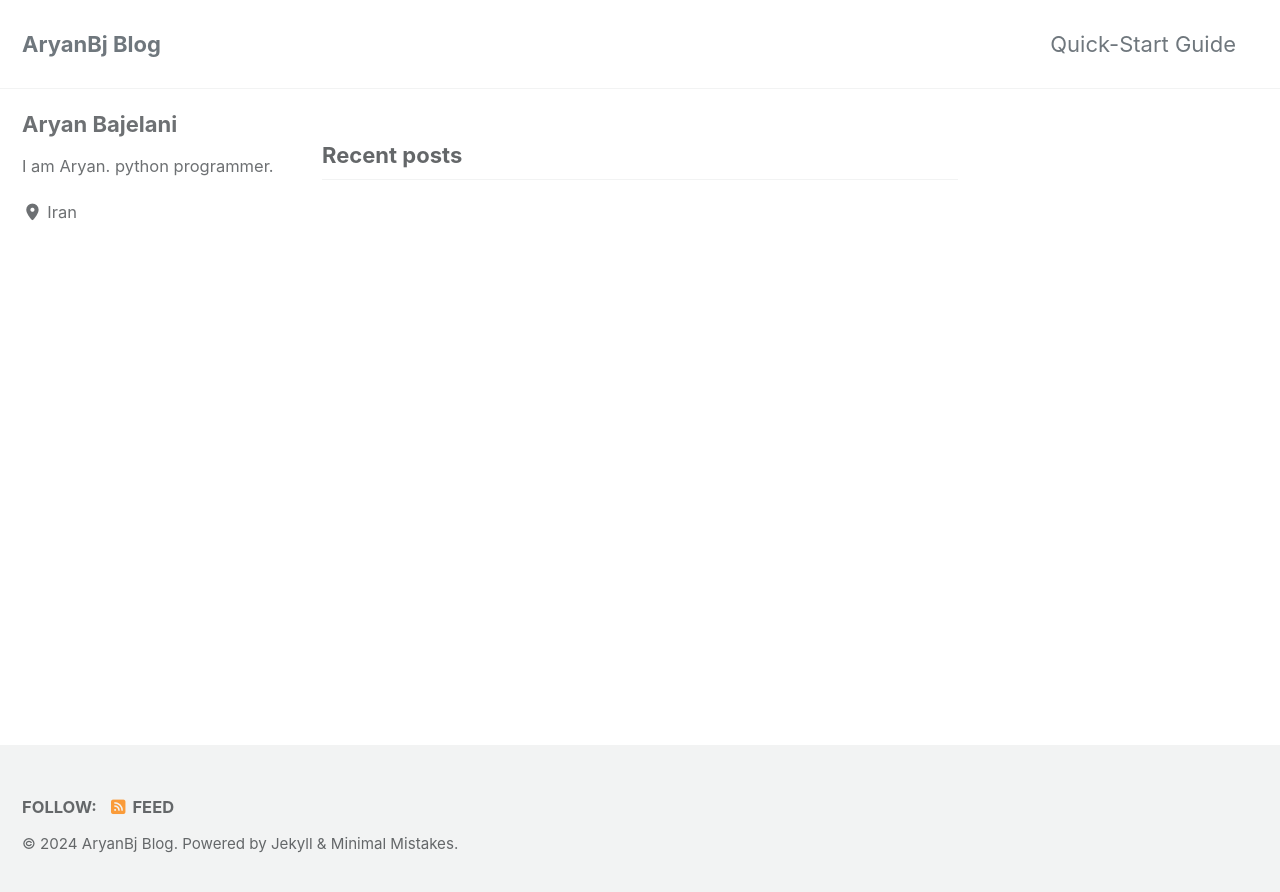
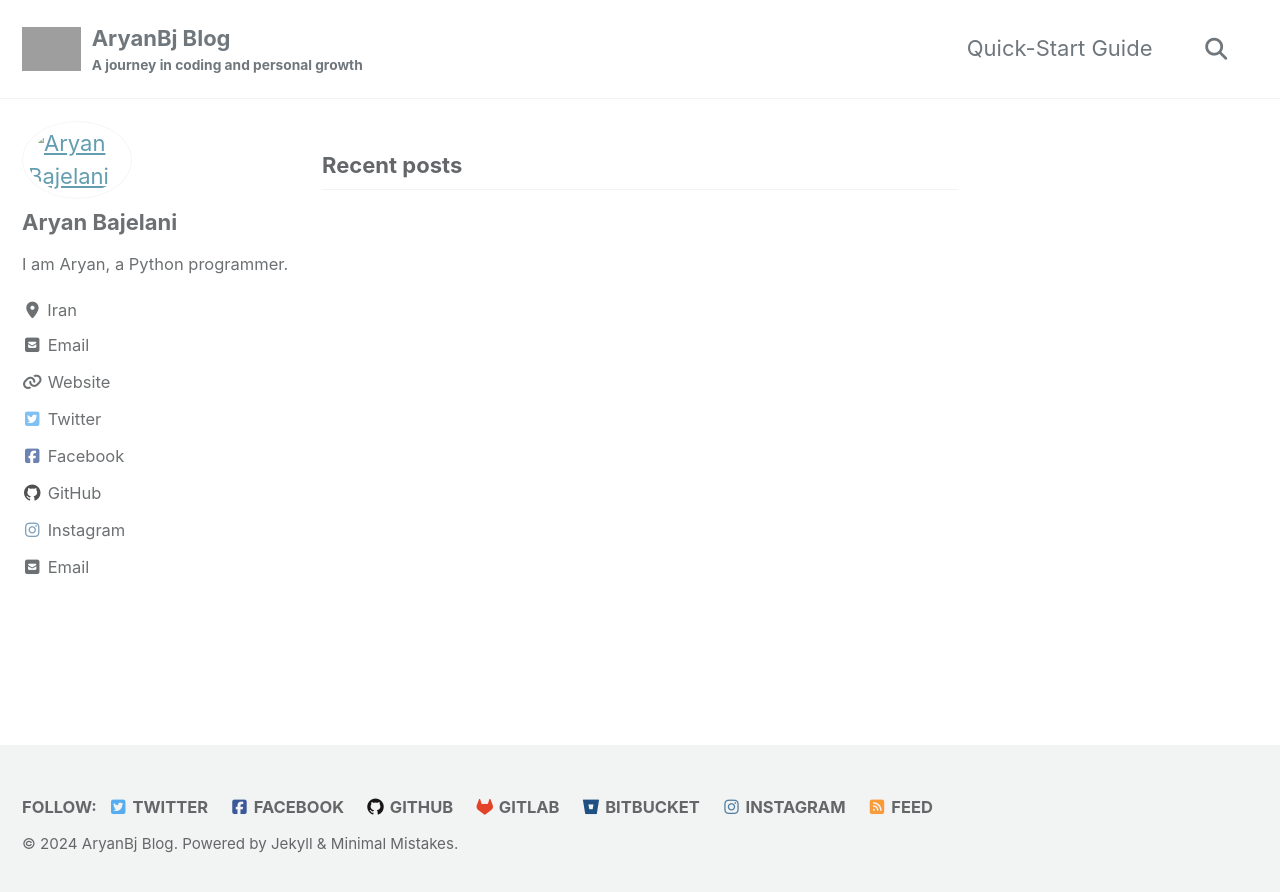
Before and after one commit to AryanBj/aryanbj.github.io, a Jekyll site: the page built from index.html, in a window 1280 px wide. Shown: the top 892 px of the page. Built offline with Jekyll 4.4.1, drawn with Linux system fonts in a browser that asks for light colours; cached includes are drawn as plain includes; the list of posts is cut into pages by our own code; some of the changed lines change nothing that is shown; grey boxes are pictures that could not be loaded.

Commit message:
Update _config.yml

```diff
--- a/_config.yml
+++ b/_config.yml
@@ -1,170 +1,145 @@
-# Welcome to Jekyll!
-#
-# This config file is meant for settings that affect your entire site, values
-# which you are expected to set up once and rarely need to edit after that.
-# For technical reasons, this file is *NOT* reloaded automatically when you use
-# `jekyll serve`. If you change this file, please restart the server process.
-
-# Theme Settings
-#
-# Review documentation to determine if you should use `theme` or `remote_theme`
-# https://mmistakes.github.io/minimal-mistakes/docs/quick-start-guide/#installing-the-theme
-
-# theme                  : "minimal-mistakes-jekyll"
-# remote_theme           : "mmistakes/minimal-mistakes"
-minimal_mistakes_skin    : "default" # "air", "aqua", "contrast", "dark", "dirt", "neon", "mint", "plum", "sunrise"
-
 # Site Settings
 locale                   : "en-US"
-rtl                      : # true, false (default) # turns direction of the page into right to left for RTL languages
+rtl                      : false  # false برای زبان‌های راست به چپ مثل فارسی، true
 title                    : "AryanBj Blog"
 title_separator          : "-"
-subtitle                 : # site tagline that appears below site title in masthead
+subtitle                 : "A journey in coding and personal growth"  # تگ‌لاین سایت که زیر عنوان سایت نمایش داده می‌شود
 name                     : "Aryan Bajelani"
-description              : "A blog dedicated to Sharing my programming learning journey, with a focus on Python and personal skill development. Here, I document my experiences and small projects to serve as a portfolio and a resource for learning and growth in the world of coding."
-url                      : # the base hostname & protocol for your site e.g. "https://mmistakes.github.io"
-baseurl                  : # the subpath of your site, e.g. "/blog"
-repository               : # GitHub username/repo-name e.g. "mmistakes/minimal-mistakes"
-teaser                   : # path of fallback teaser image, e.g. "/assets/images/500x300.png"
-logo                     : # path of logo image to display in the masthead, e.g. "/assets/images/88x88.png"
-masthead_title           : # overrides the website title displayed in the masthead, use " " for no title
-breadcrumbs              : # true, false (default)
+description              : "A blog dedicated to sharing my programming learning journey, with a focus on Python and personal skill development. Here, I document my experiences and small projects to serve as a portfolio and a resource for learning and growth in the world of coding."
+url                      : "https://aryanbajelani.com"  # آدرس سایت
+baseurl                  : ""  # زیرشاخه سایت، خالی بگذارید اگر مستقیم در دامنه اصلی است
+repository               : "AryanBj/minimal-mistakes"  # نام کاربری و نام مخزن GitHub
+teaser                   : "/assets/images/500x300.png"  # آدرس تصویر fallback teaser
+logo                     : "/assets/images/logo.png"  # آدرس تصویر لوگو برای نمایش در سربرگ سایت
+masthead_title           : "AryanBj Blog"  # عنوان سایت که در سربرگ نمایش داده می‌شود
+breadcrumbs              : true  # فعال‌سازی مسیرهای ناوبری
 words_per_minute         : 200
-enable_copy_code_button  : # true, false (default)
-copyright                : # "copyright" name, defaults to site.title
-copyright_url            : # "copyright" URL, defaults to site.url
+enable_copy_code_button  : true  # فعال‌سازی دکمه کپی کد
+copyright                : "AryanBj Blog"  # نام کپی رایت، پیش‌فرض سایت
+copyright_url            : "https://aryanbajelani.com"  # آدرس کپی رایت، پیش‌فرض سایت
+
 comments:
-  provider               : # false (default), "disqus", "discourse", "facebook", "staticman", "staticman_v2", "utterances", "giscus", "custom"
+  provider               : "disqus"
   disqus:
-    shortname            : # https://help.disqus.com/customer/portal/articles/466208-what-s-a-shortname-
-  discourse:
-    server               : # https://meta.discourse.org/t/embedding-discourse-comments-via-javascript/31963 , e.g.: meta.discourse.org
-  facebook:
-    # https://developers.facebook.com/docs/plugins/comments
-    appid                :
-    num_posts            : # 5 (default)
-    colorscheme          : # "light" (default), "dark"
-  utterances:
-    theme                : # "github-light" (default), "github-dark"
-    issue_term           : # "pathname" (default)
-  giscus:
-    repo_id              : # Shown during giscus setup at https://giscus.app
-    category_name        : # Full text name of the category
-    category_id          : # Shown during giscus setup at https://giscus.app
-    discussion_term      : # "pathname" (default), "url", "title", "og:title"
-    reactions_enabled    : # '1' for enabled (default), '0' for disabled
-    theme                : # "light" (default), "dark", "dark_dimmed", "transparent_dark", "preferred_color_scheme"
-    strict               : # 1 for enabled, 0 for disabled (default)
-    input_position       : # "top", "bottom" # The comment input box will be placed above or below the comments
-    emit_metadata        : # 1 for enabled, 0 for disabled (default) # https://github.com/giscus/giscus/blob/main/ADVANCED-USAGE.md#imetadatamessage
-    lang                 : # "en" (default)
-    lazy                 : # true, false # Loading of the comments will be deferred until the user scrolls near the comments container.
-  staticman:
-    branch               : # "master"
-    endpoint             : # "https://{your Staticman v3 API}/v3/entry/github/"
+    shortname            : "aryanbajelani"  # نام کوتاه Disqus برای تنظیمات نظرات
+
 reCaptcha:
-  siteKey                :
-  secret                 :
+  siteKey                : "YOUR_SITE_KEY"
+  secret                 : "YOUR_SECRET_KEY"
+
 atom_feed:
-  path                   : # blank (default) uses feed.xml
-  hide                   : # true, false (default)
-search                   : # true, false (default)
-search_full_content      : # true, false (default)
-search_provider          : # lunr (default), algolia, google
+  path                   : "feed.xml"
+  hide                   : false
+
+search                   : true
+search_full_content      : true
+search_provider          : lunr
 lunr:
-  search_within_pages    : # true, false (default)
-algolia:
-  application_id         : # YOUR_APPLICATION_ID
-  index_name             : # YOUR_INDEX_NAME
-  search_only_api_key    : # YOUR_SEARCH_ONLY_API_KEY
-  powered_by             : # true (default), false
+  search_within_pages    : true
+
 google:
-  search_engine_id       : # YOUR_SEARCH_ENGINE_ID
-  instant_search         : # false (default), true
+  search_engine_id       : "YOUR_SEARCH_ENGINE_ID"
+  instant_search         : true
+
 # SEO Related
-google_site_verification :
-bing_site_verification   :
-naver_site_verification  :
-yandex_site_verification :
-baidu_site_verification  :
+google_site_verification : "YOUR_GOOGLE_SITE_VERIFICATION_CODE"
+bing_site_verification   : "YOUR_BING_SITE_VERIFICATION_CODE"
+naver_site_verification  : "YOUR_NAVER_SITE_VERIFICATION_CODE"
+yandex_site_verification : "YOUR_YANDEX_SITE_VERIFICATION_CODE"
+baidu_site_verification  : "YOUR_BAIDU_SITE_VERIFICATION_CODE"
 
 # Social Sharing
 twitter:
-  username               :
+  username               : "your_twitter_username"
 facebook:
-  username               :
-  app_id                 :
-  publisher              :
-og_image                 : # Open Graph/Twitter default site image
-# For specifying social profiles
-# - https://developers.google.com/structured-data/customize/social-profiles
+  username               : "your_facebook_username"
+  app_id                 : "your_facebook_app_id"
+og_image                 : "/assets/images/social-share.png"  # تصویر پیش‌فرض برای Open Graph/Twitter
+
 social:
-  type                   : # Person or Organization (defaults to Person)
-  name                   : # If the user or organization name differs from the site's name
-  links: # An array of links to social media profiles
+  type                   : "Person"
+  name                   : "Aryan Bajelani"
+  links:
+    - label: "Email"
+      icon: "fas fa-fw fa-envelope-square"
+      url: "mailto:aryan_bj@yahoo.com"
+    - label: "Website"
+      icon: "fas fa-fw fa-link"
+      url: "https://aryanbajelani.com"
+    - label: "Twitter"
+      icon: "fab fa-fw fa-twitter-square"
+      url: "https://twitter.com/your_twitter_username"
+    - label: "Facebook"
+      icon: "fab fa-fw fa-facebook-square"
+      url: "https://facebook.com/your_facebook_username"
+    - label: "GitHub"
+      icon: "fab fa-fw fa-github"
+      url: "https://github.com/your_github_username"
+    - label: "Instagram"
+      icon: "fab fa-fw fa-instagram"
+      url: "https://instagram.com/your_instagram_username"
 
 # Analytics
 analytics:
-  provider               : # false (default), "google", "google-universal", "google-gtag", "custom"
+  provider               : "google"
   google:
-    tracking_id          :
-    anonymize_ip         : # true, false (default)
-
+    tracking_id          : "YOUR_GOOGLE_ANALYTICS_TRACKING_ID"
+    anonymize_ip         : true
 
 # Site Author
 author:
   name             : "Aryan Bajelani"
-  avatar           : # path of avatar image, e.g. "/assets/images/bio-photo.jpg"
-  bio              : "I am Aryan. python programmer."
+  avatar           : "/assets/images/bio-photo.jpg"  # آدرس تصویر آواتار
+  bio              : "I am Aryan, a Python programmer."
   location         : "Iran"
-  email            :
+  email            : "aryan_bj@yahoo.com"
   links:
     - label: "Email"
       icon: "fas fa-fw fa-envelope-square"
-      # url: "mailto:aryan_bj@yahoo.com"
+      url: "mailto:aryan_bj@yahoo.com"
     - label: "Website"
       icon: "fas fa-fw fa-link"
-      # url: "https://your-website.com"
+      url: "https://aryanbajelani.com"
     - label: "Twitter"
       icon: "fab fa-fw fa-twitter-square"
-      # url: "https://twitter.com/"
+      url: "https://twitter.com/your_twitter_username"
     - label: "Facebook"
       icon: "fab fa-fw fa-facebook-square"
-      # url: "https://facebook.com/"
+      url: "https://facebook.com/your_facebook_username"
     - label: "GitHub"
       icon: "fab fa-fw fa-github"
-      # url: "https://github.com/"
+      url: "https://github.com/your_github_username"
     - label: "Instagram"
       icon: "fab fa-fw fa-instagram"
-      # url: "https://instagram.com/"
+      url: "https://instagram.com/your_instagram_username"
 
 # Site Footer
 footer:
   links:
     - label: "Twitter"
       icon: "fab fa-fw fa-twitter-square"
-      # url:
+      url: "https://twitter.com/your_twitter_username"
     - label: "Facebook"
       icon: "fab fa-fw fa-facebook-square"
-      # url:
+      url: "https://facebook.com/your_facebook_username"
     - label: "GitHub"
       icon: "fab fa-fw fa-github"
-      # url:
+      url: "https://github.com/your_github_username"
     - label: "GitLab"
       icon: "fab fa-fw fa-gitlab"
-      # url:
+      url: "https://gitlab.com/your_gitlab_username"
     - label: "Bitbucket"
       icon: "fab fa-fw fa-bitbucket"
-      # url:
+      url: "https://bitbucket.org/your_bitbucket_username"
     - label: "Instagram"
       icon: "fab fa-fw fa-instagram"
-      # url:
-
+      url: "https://instagram.com/your_instagram_username"
 
 # Reading Files
 include:
   - .htaccess
   - _pages
+
 exclude:
   - "*.sublime-project"
   - "*.sublime-workspace"
@@ -190,14 +165,15 @@
   - Rakefile
   - README
   - tmp
-  - /docs # ignore Minimal Mistakes /docs
-  - /test # ignore Minimal Mistakes /test
+  - /docs
+  - /test
+
 keep_files:
   - .git
   - .svn
+
 encoding: "utf-8"
 markdown_ext: "markdown,mkdown,mkdn,mkd,md"
-
 
 # Conversion
 markdown: kramdown
@@ -205,7 +181,6 @@
 lsi: false
 excerpt_separator: "\n\n"
 incremental: false
-
 
 # Markdown Processing
 kramdown:
@@ -218,108 +193,21 @@
   smart_quotes: lsquo,rsquo,ldquo,rdquo
   enable_coderay: false
 
-
 # Sass/SCSS
 sass:
   sass_dir: _sass
-  style: compressed # https://sass-lang.com/documentation/file.SASS_REFERENCE.html#output_style
-
+  style: compressed
 
 # Outputting
 permalink: /:categories/:title/
-timezone: # https://en.wikipedia.org/wiki/List_of_tz_database_time_zones
+timezone: "Asia/Tehran"  # تنظیم منطقه زمانی
 
-
-# Pagination with jekyll-paginate
-paginate: 5 # amount of posts to show
+# Pagination
+paginate: 5
 paginate_path: /page:num/
 
-# Pagination with jekyll-paginate-v2
-# See https://github.com/sverrirs/jekyll-paginate-v2/blob/master/README-GENERATOR.md#site-configuration
-#   for configuration details
-pagination:
-  # Set enabled to true to use paginate v2
-  # enabled: true
-  debug: false
-  collection: 'posts'
-  per_page: 10
-  permalink: '/page/:num/'
-  title: ':title - page :num'
-  limit: 0
-  sort_field: 'date'
-  sort_reverse: true
-  category: 'posts'
-  tag: ''
-  locale: ''
-  trail:
-    before: 2
-    after: 2
-
-
-# Plugins (previously gems:)
+# Plugins
 plugins:
   - jekyll-paginate
   - jekyll-sitemap
   - jekyll-gist
-  - jekyll-feed
-  - jekyll-include-cache
-
-# mimic GitHub Pages with --safe
-whitelist:
-  - jekyll-paginate
-  - jekyll-sitemap
-  - jekyll-gist
-  - jekyll-feed
-  - jekyll-include-cache
-
-
-# Archives
-#  Type
-#  - GitHub Pages compatible archive pages built with Liquid ~> type: liquid (default)
-#  - Jekyll Archives plugin archive pages ~> type: jekyll-archives
-#  Path (examples)
-#  - Archive page should exist at path when using Liquid method or you can
-#    expect broken links (especially with breadcrumbs enabled)
-#  - <base_path>/tags/my-awesome-tag/index.html ~> path: /tags/
-#  - <base_path>/categories/my-awesome-category/index.html ~> path: /categories/
-#  - <base_path>/my-awesome-category/index.html ~> path: /
-category_archive:
-  type: liquid
-  path: /categories/
-tag_archive:
-  type: liquid
-  path: /tags/
-# https://github.com/jekyll/jekyll-archives
-# jekyll-archives:
-#   enabled:
-#     - categories
-#     - tags
-#   layouts:
-#     category: archive-taxonomy
-#     tag: archive-taxonomy
-#   permalinks:
-#     category: /categories/:name/
-#     tag: /tags/:name/
-
-
-# HTML Compression
-# - https://jch.penibelst.de/
-compress_html:
-  clippings: all
-  ignore:
-    envs: development
-
-
-# Defaults
-defaults:
-  # _posts
-  - scope:
-      path: ""
-      type: posts
-    values:
-      layout: single
-      author_profile: true
-      read_time: true
-      comments: # true
-      share: true
-      related: true
```
